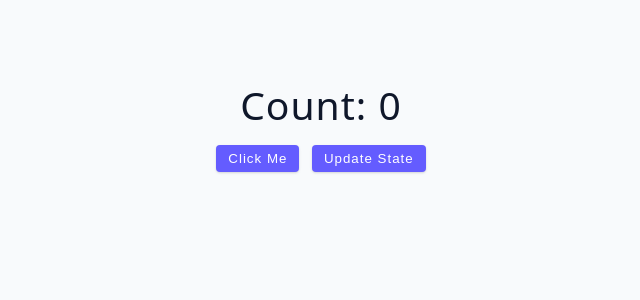
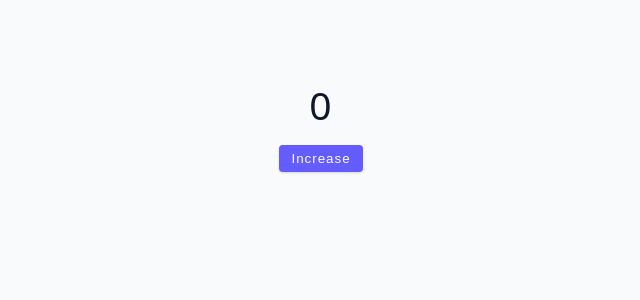
Before and after one commit to emmeiwhite/advanced-react-2024, a React (Vite) app: page / in a window 1280 px wide. Shown: the top 300 px of the page, without its empty margins (319-959 px from the left). Built offline with nearby package versions, Linux system fonts and the light colour scheme.

Commit message:
function which returns a JSX is a component & with each state update with setter fxn the function is invoked or called

```diff
--- a/src/tutorial/01-useState/starter/01-error-example.jsx
+++ b/src/tutorial/01-useState/starter/01-error-example.jsx
@@ -1,6 +1,6 @@
 import { useState } from 'react'
 
-const ErrorExample = () => {
+const ErrorExample1 = () => {
   let count = 0 // Normal value
   const stateArray = useState(0) // State value
   console.log('state count ', stateArray[0])
@@ -36,4 +36,22 @@ const ErrorExample = () => {
   )
 }
 
+function ErrorExample() {
+  console.log('This is a dummy example!')
+  let x = 23
+
+  const [count, setCount] = useState(0)
+
+  return (
+    <div className="counter">
+      <h2>{count}</h2>
+      <button
+        onClick={() => setCount(c => c + 1)}
+        className="btn"
+      >
+        increase
+      </button>
+    </div>
+  )
+}
 export default ErrorExample
```
